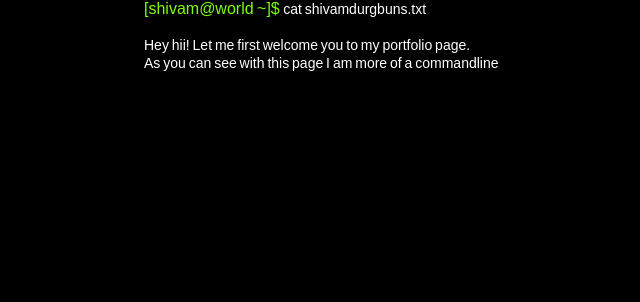
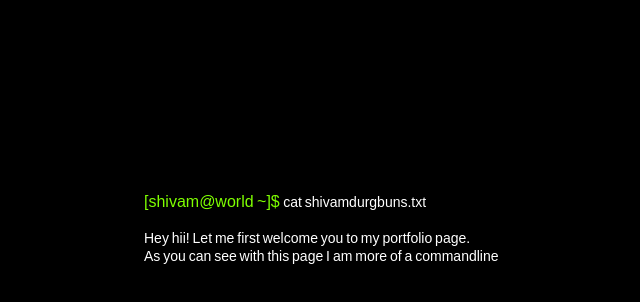
Before and after one commit to shivamdurgbuns/shivamdurgbuns.github.io, a plain HTML site: page index.html in a window 1280 px wide. Shown: the whole page, without its empty margins (48-688 px from the left). Drawn offline with nearby package versions, Linux system fonts and the light colour scheme; a web font is replaced by a local one.

Commit message:
changes in index.css

```diff
--- a/index.css
+++ b/index.css
@@ -5,7 +5,7 @@ body {
     color: #ddd;
     font-family: 'Cantarell', sans-serif;
     word-spacing: -1px;
-    margin-top: -1px;
+    margin-top: 15%;
     margin-left: 15%;
     margin-right: 15%;
     padding-top:0.1%;
```
